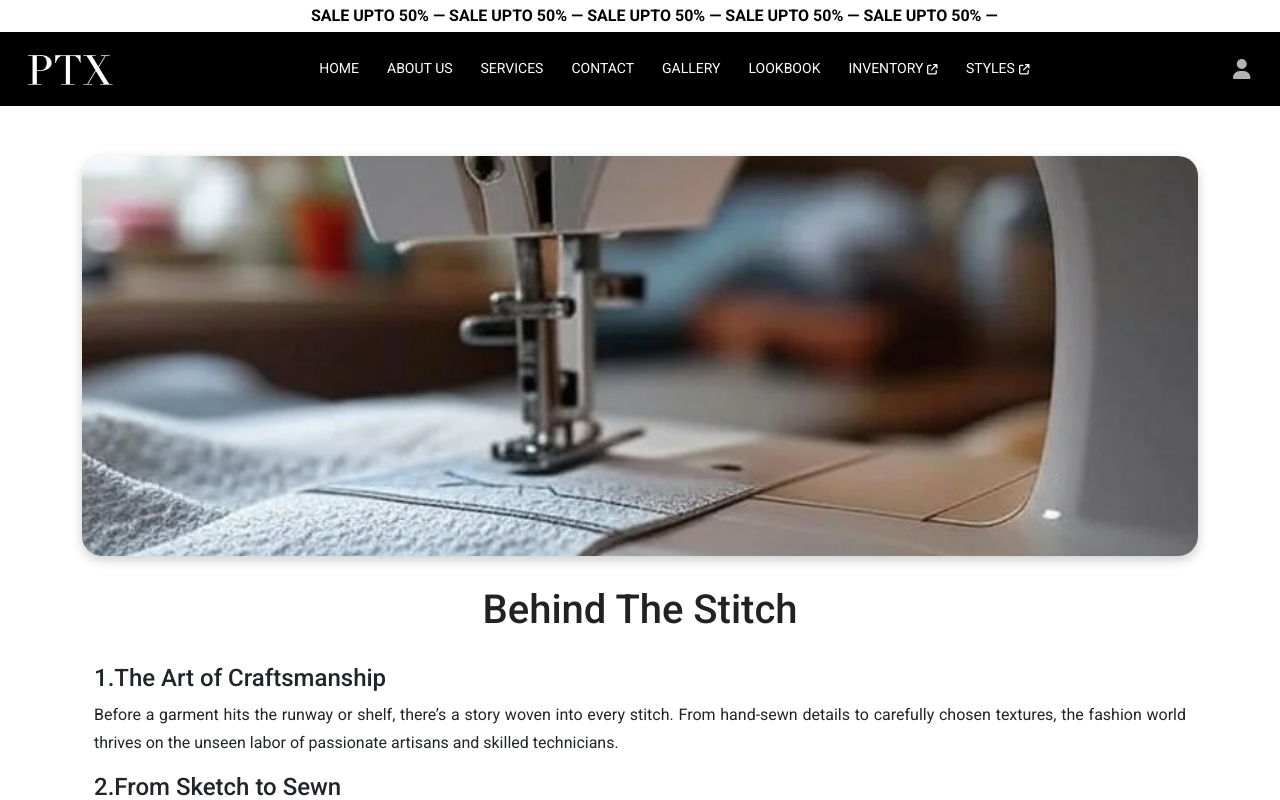
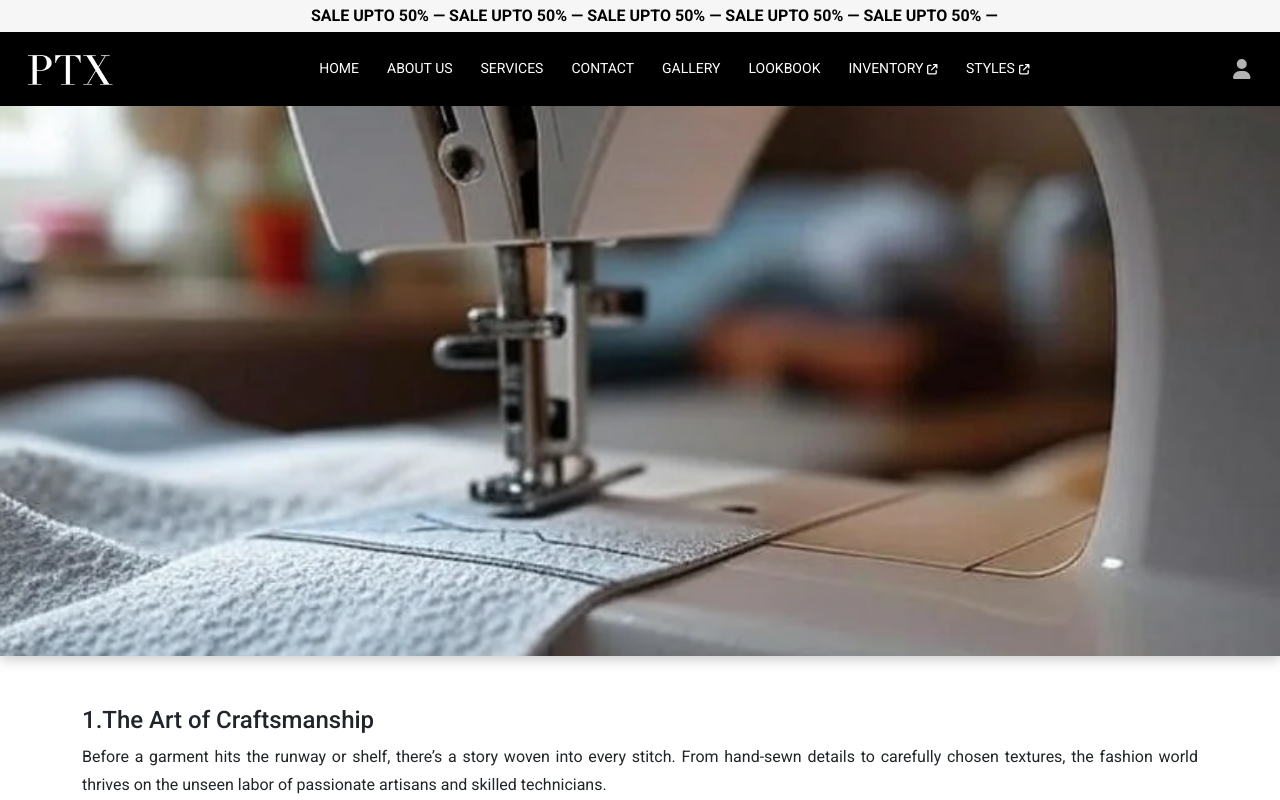
Before and after one commit to Zeeshanprojects/PTX-2, a React (Create React App) app in the folder PTX-2/ptx-2/: page /blog2 in a window 1280 px wide. Shown: the top 800 px of the page. Built offline with nearby package versions, Linux system fonts and the light colour scheme.

Commit message:
Updated Code

```diff
--- a/PTX-2/ptx-2/src/Components/Header.style.css
+++ b/PTX-2/ptx-2/src/Components/Header.style.css
@@ -1,5 +1,5 @@
 .Top-header {
-  background-color: white;
+  background-color:#F6F6F6 !important;
   overflow: hidden;
   height: 20px !important;
   display: flex;
--- a/PTX-2/ptx-2/src/Pages/Blog.style.css
+++ b/PTX-2/ptx-2/src/Pages/Blog.style.css
@@ -6,11 +6,10 @@
 
   .blogs-img {
     width: 100%;
-height: 400px !important;
+height: 550px;
     object-fit: cover;
+padding: 0px;
 
- margin-top: 50px;
-    border-radius: 20px;
     box-shadow: 0 4px 12px rgba(0,0,0,0.2);
     margin-bottom: 20px;
   }
--- a/PTX-2/ptx-2/src/Pages/Blog1.jsx
+++ b/PTX-2/ptx-2/src/Pages/Blog1.jsx
@@ -6,8 +6,8 @@ import Footer from "../Components/Footer";
 export default function Blog1() {
   return (
     <>
-    <div className="container-fluid">
-      <div className="blog-header">
+    <div className="container-fluid p-0">
+      <div className="blog-header ">
         <img src={Image.Blog1} alt="Blog Banner" className="blogs-img" />
         <div className="blog-title">
           <h1>FASHION TRENDS 2025</h1>
--- a/PTX-2/ptx-2/src/Pages/Blog2.jsx
+++ b/PTX-2/ptx-2/src/Pages/Blog2.jsx
@@ -7,13 +7,10 @@ export default function Blog2() {
   return (
     <>
 
-    <div className="container">
+    <div className="container-fluid p-0">
       <div className="blog-header">
         <img src={Image.Blog2} alt="Blog Banner" className="blogs-img" />
-        <div className="blog-title">
-          <h1>Behind The Stitch</h1>
 
-        </div>
       </div>
 
       <div className="container blog-content">
--- a/PTX-2/ptx-2/src/Pages/Blog3.jsx
+++ b/PTX-2/ptx-2/src/Pages/Blog3.jsx
@@ -7,12 +7,10 @@ export default function Blog3() {
   return (
     <>
 
-      <div className="container">
+      <div className="container-fluid p-0">
         <div className="blog-header">
           <img src={Image.Blog3} alt="Blog Banner" className="blogs-img" />
-          <div className="blog-title">
-            <h1>Global Thread</h1>
-          </div>
+
         </div>
 
         <div className="container blog-content">
```
